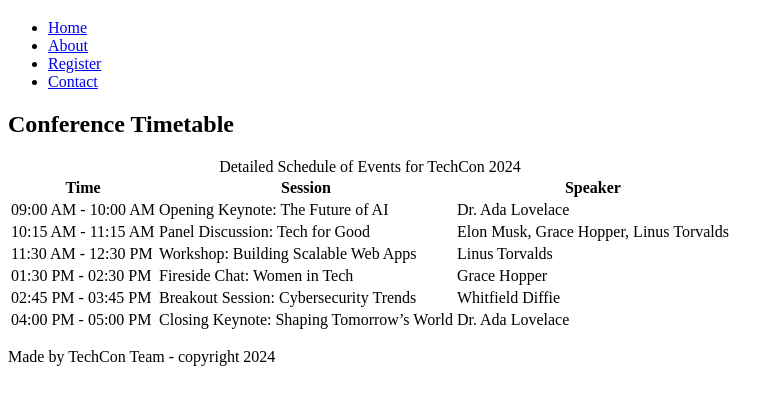
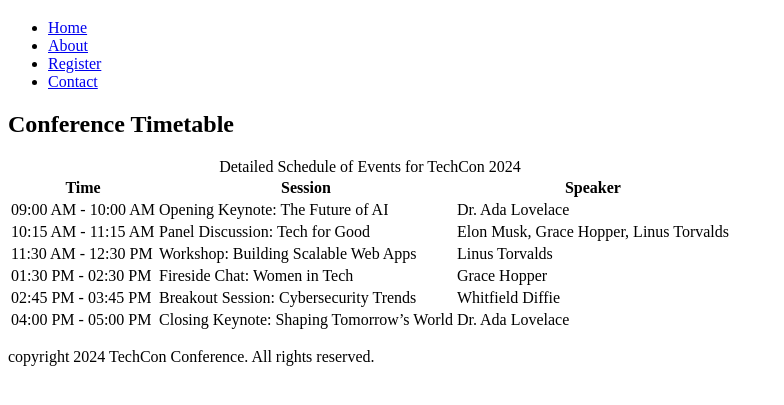
Before and after one commit to favietechie/TechCon_HTML, a plain HTML site: page techcon_website/index.html in a window 1280 px wide. Shown: the part 61-466 px from the top of the page, without its empty margins (0-784 px from the left). Drawn offline with Linux system fonts and the light colour scheme.

Commit message:
Update footer copyright notice for TechCon 2024 website

```diff
--- a/techcon_website/index.html
+++ b/techcon_website/index.html
@@ -69,7 +69,7 @@
 
   <!-- Footer Section -->
   <footer>
-    <p>Made by TechCon Team - copyright 2024</p>
+    <p>copyright 2024 TechCon Conference. All rights reserved.</p>
   </footer>
 </body>
 </html>
```
